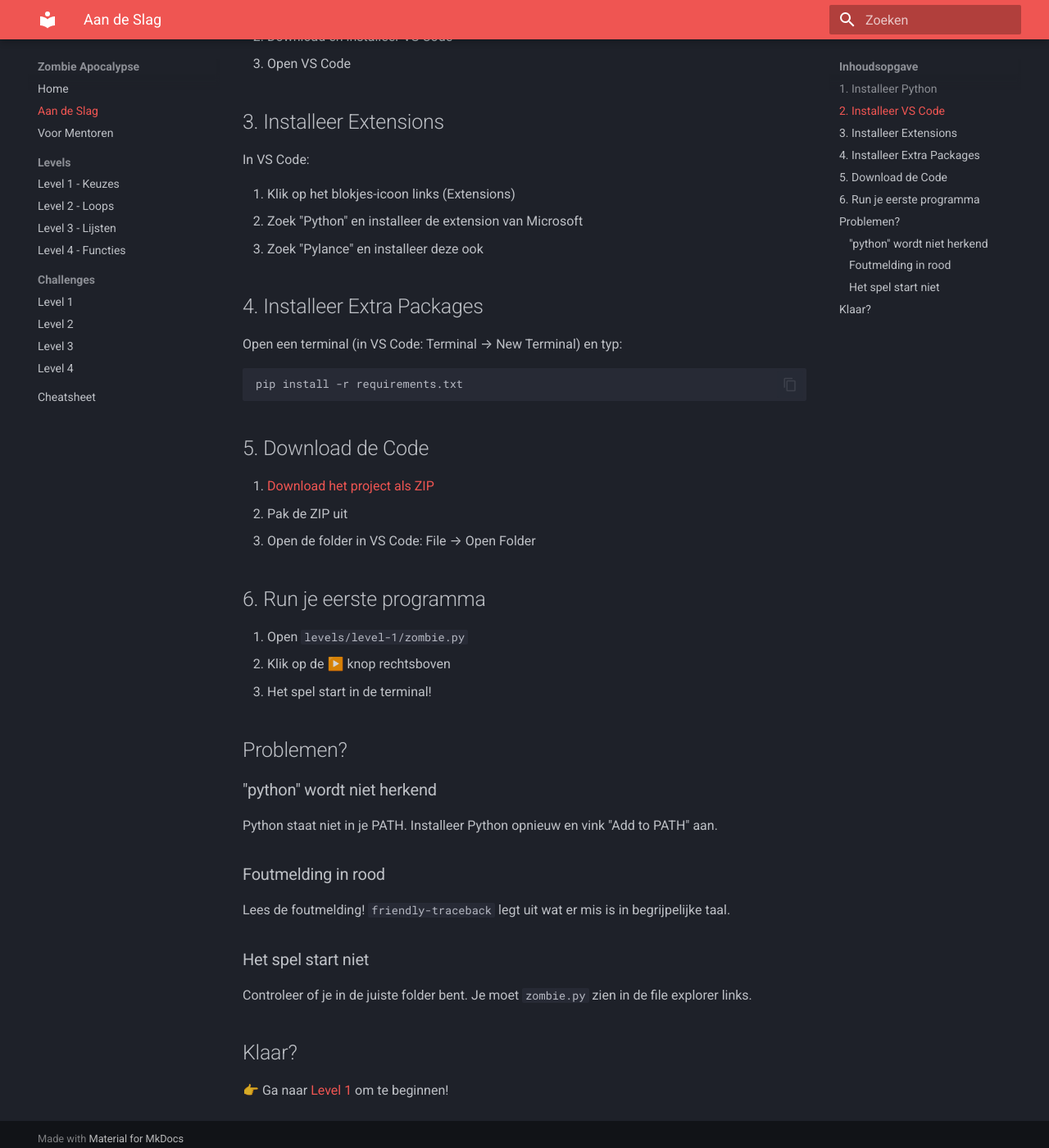
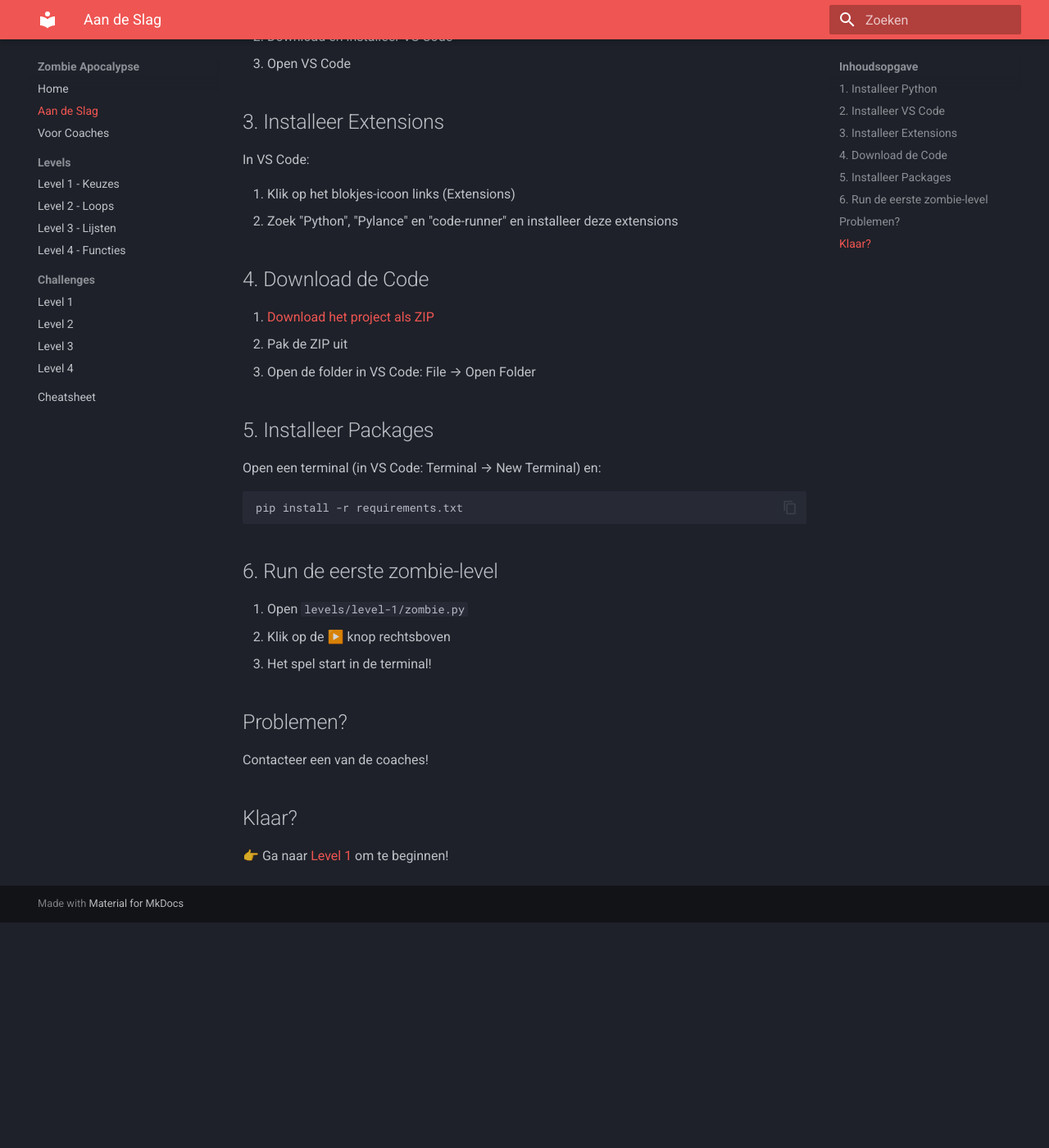
Before and after one commit to Laoujin/CoderDojo-Zombies, an MkDocs documentation site: the page built from docs/aan-de-slag.md, in a window 1280 px wide and 1400 px high, scrolled down 549 px. Shown: the whole window at 82% size. Built offline with MkDocs 1.6.1 and Material for MkDocs 9.7.7, drawn with Linux system fonts in a browser that asks for light colours; after the commit the page ends 1674 px from its top, so only the background shows below that; some of the changed text lies outside the part shown.

Commit message:
cleanup docs/website

````diff
--- a/docs/aan-de-slag.md
+++ b/docs/aan-de-slag.md
@@ -5,7 +5,7 @@
 ## 1. Installeer Python
 
 1. Ga naar [python.org/downloads/release/python-3129](https://www.python.org/downloads/release/python-3129/)
-2. Download Python **3.12** (niet nieuwer - pygame werkt nog niet met 3.13+)
+2. Download Python **3.12**
 3. **Belangrijk:** Vink aan "Add Python to PATH" tijdens installatie!
 4. Klik op "Install Now"
 5. Check je versie: `python --version` moet `3.12.x` tonen
@@ -21,24 +21,23 @@
 In VS Code:
 
 1. Klik op het blokjes-icoon links (Extensions)
-2. Zoek "Python" en installeer de extension van Microsoft
-3. Zoek "Pylance" en installeer deze ook
+2. Zoek "Python", "Pylance" en "code-runner" en installeer deze extensions
 
-## 4. Installeer Extra Packages
+## 4. Download de Code
 
-Open een terminal (in VS Code: Terminal → New Terminal) en typ:
+1. [Download het project als ZIP](https://github.com/Laoujin/CoderDojo-Zombies/archive/refs/heads/master.zip)
+2. Pak de ZIP uit
+3. Open de folder in VS Code: File → Open Folder
+
+## 5. Installeer Packages
+
+Open een terminal (in VS Code: Terminal → New Terminal) en:
 
 ```bash
 pip install -r requirements.txt
 ```
 
-## 5. Download de Code
-
-1. [Download het project als ZIP](https://github.com/Laoujin/CoderDojo-Zombies/archive/refs/heads/master.zip)
-2. Pak de ZIP uit
-3. Open de folder in VS Code: File → Open Folder
-
-## 6. Run je eerste programma
+## 6. Run de eerste zombie-level
 
 1. Open `levels/level-1/zombie.py`
 2. Klik op de ▶️ knop rechtsboven
@@ -46,17 +45,8 @@
 
 ## Problemen?
 
-### "python" wordt niet herkend
+Contacteer een van de coaches!
 
-Python staat niet in je PATH. Installeer Python opnieuw en vink "Add to PATH" aan.
-
-### Foutmelding in rood
-
-Lees de foutmelding! `friendly-traceback` legt uit wat er mis is in begrijpelijke taal.
-
-### Het spel start niet
-
-Controleer of je in de juiste folder bent. Je moet `zombie.py` zien in de file explorer links.
 
 ## Klaar?
 
--- a/mkdocs.yml
+++ b/mkdocs.yml
@@ -1,6 +1,6 @@
 site_name: Zombie Apocalypse
 site_description: Leer Python programmeren met een zombie spel!
-site_url: https://yourusername.github.io/CoderDojo-Zombies/
+site_url: https://laoujin.github.io/CoderDojo-Zombies/
 
 theme:
   name: material
@@ -28,7 +28,7 @@
 nav:
   - Home: index.md
   - Aan de Slag: aan-de-slag.md
-  - Voor Mentoren: mentoren.md
+  - Voor Coaches: coaches.md
   - Levels:
     - Level 1 - Keuzes: levels/level-1/uitleg.md
     - Level 2 - Loops: levels/level-2/uitleg.md
````
Also changed, not shown: docs/coaches.md (added, +14 -0 lines), docs/index.md (+8 -8 lines), docs/mentoren.md (deleted, +0 -47 lines).
